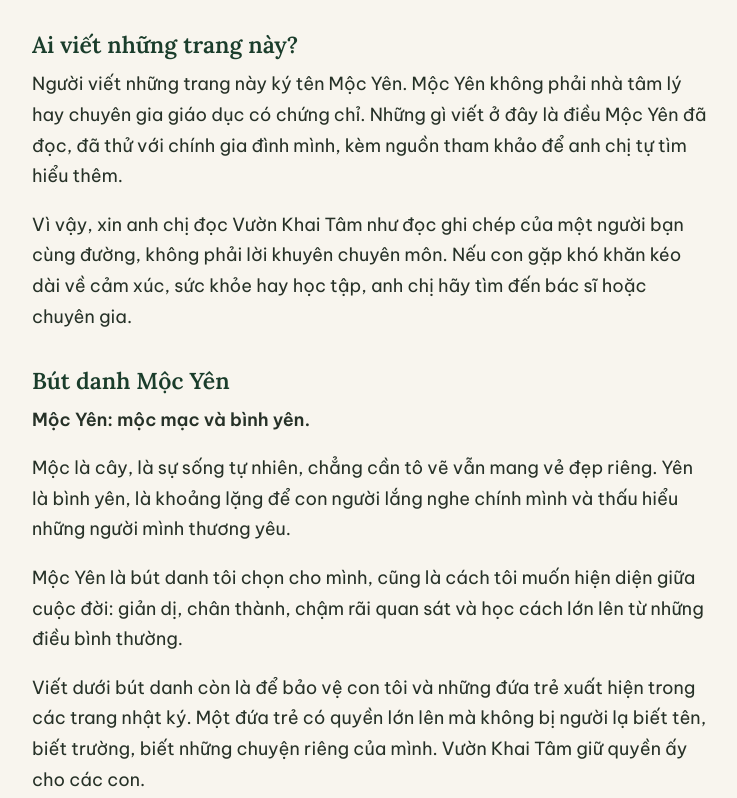
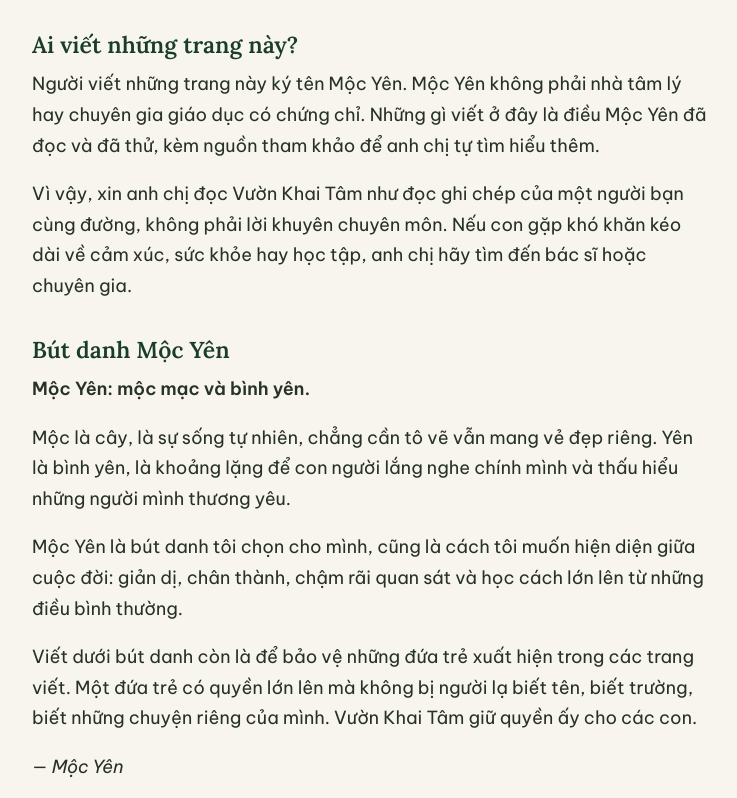
Before and after one commit to VuonKhaiTam/vuonkhaitam, an Eleventy site: page noi-dung/trang/gioi-thieu.md in a window 1280 px wide. Shown: the part 532-1330 px from the top of the page, without its empty margins (268-1005 px from the left). Built offline with nearby package versions, Linux system fonts and the light colour scheme; Eleventy itself is replaced by a stand-in of ours; files that its build step writes are made by us from their sources.

Commit message:
Trang Giới thiệu: nói chung, không kể hoàn cảnh riêng của người viết
Co-Authored-By: Claude Opus 5.5 <noreply@anthropic.com>

```diff
--- a/noi-dung/trang/gioi-thieu.md
+++ b/noi-dung/trang/gioi-thieu.md
@@ -13,7 +13,7 @@ Mọi điều ở Khai Tâm xoay quanh ba chữ: **gieo hạt**, **khai mở** v
 
 ## Ai viết những trang này?
 
-Người viết những trang này ký tên Mộc Yên. Mộc Yên không phải nhà tâm lý hay chuyên gia giáo dục có chứng chỉ. Những gì viết ở đây là điều Mộc Yên đã đọc, đã thử với chính gia đình mình, kèm nguồn tham khảo để anh chị tự tìm hiểu thêm.
+Người viết những trang này ký tên Mộc Yên. Mộc Yên không phải nhà tâm lý hay chuyên gia giáo dục có chứng chỉ. Những gì viết ở đây là điều Mộc Yên đã đọc và đã thử, kèm nguồn tham khảo để anh chị tự tìm hiểu thêm.
 
 Vì vậy, xin anh chị đọc Vườn Khai Tâm như đọc ghi chép của một người bạn cùng đường, không phải lời khuyên chuyên môn. Nếu con gặp khó khăn kéo dài về cảm xúc, sức khỏe hay học tập, anh chị hãy tìm đến bác sĩ hoặc chuyên gia.
 
@@ -25,7 +25,7 @@ Mộc là cây, là sự sống tự nhiên, chẳng cần tô vẽ vẫn mang v
 
 Mộc Yên là bút danh tôi chọn cho mình, cũng là cách tôi muốn hiện diện giữa cuộc đời: giản dị, chân thành, chậm rãi quan sát và học cách lớn lên từ những điều bình thường.
 
-Viết dưới bút danh còn là để bảo vệ con tôi và những đứa trẻ xuất hiện trong các trang nhật ký. Một đứa trẻ có quyền lớn lên mà không bị người lạ biết tên, biết trường, biết những chuyện riêng của mình. Vườn Khai Tâm giữ quyền ấy cho các con.
+Viết dưới bút danh còn là để bảo vệ những đứa trẻ xuất hiện trong các trang viết. Một đứa trẻ có quyền lớn lên mà không bị người lạ biết tên, biết trường, biết những chuyện riêng của mình. Vườn Khai Tâm giữ quyền ấy cho các con.
 
 *— Mộc Yên*
 
```
